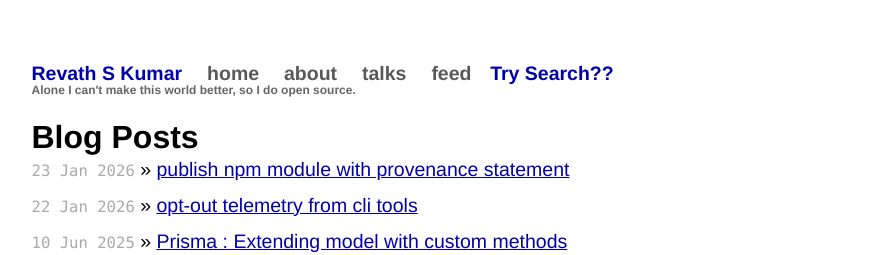
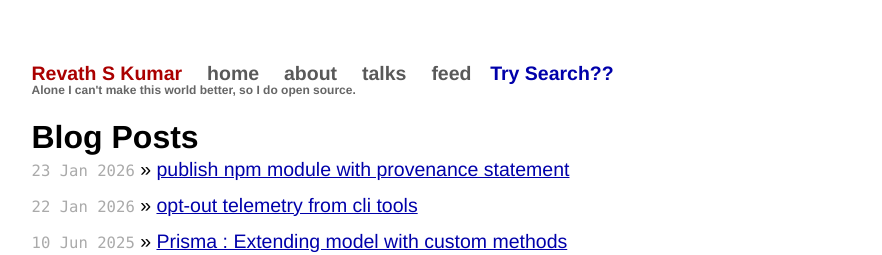
Before and after one commit to revathskumar/blog.revathskumar.com, a Jekyll site: the page built from index.html, in a window 1280 px wide. Shown: the top 255 px of the page, without its empty margins (199-1081 px from the left). Built offline with Jekyll 4.4.1, drawn with Linux system fonts in a browser that asks for light colours; the list of posts is cut into pages by our own code.

Commit message:
chore: use updated css build

```diff
--- a/_layouts/default.html
+++ b/_layouts/default.html
@@ -48,7 +48,7 @@
       <meta name="article:published_time" content="{{ page.date }}">
     {% endif %}
 
-    <link rel="stylesheet" href="/css/blog.min.css?v=1.0.4" type='text/css'>
+    <link rel="stylesheet" href="/css/blog.min.css?v=1.0.5" type='text/css'>
     <link rel="alternate" type="application/rss+xml" title="Subscribe to blog.revathskumar.com" href="/atom.xml" />
 
   </head>
```
Also changed, not shown: css/blog.min.css.
